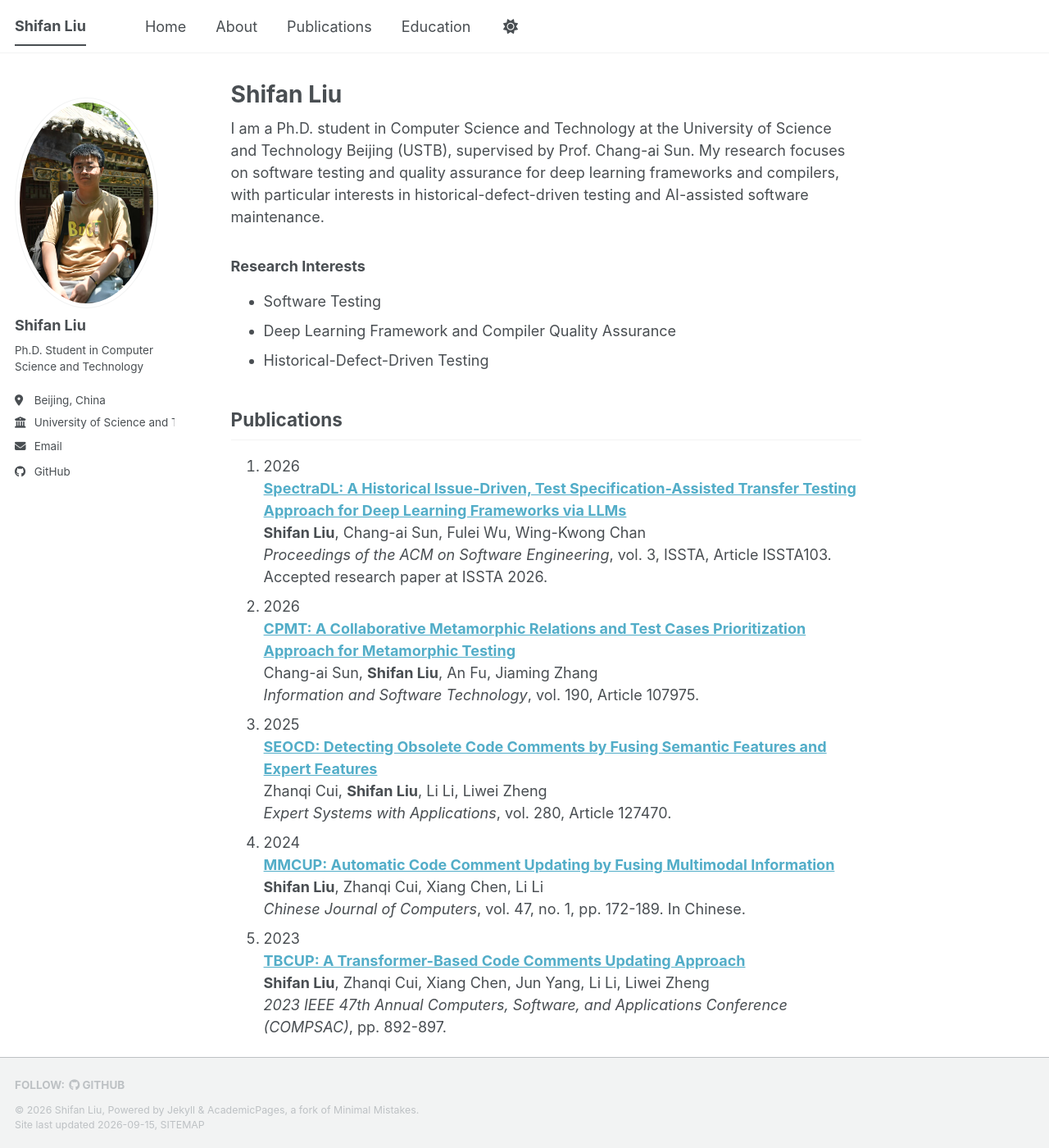
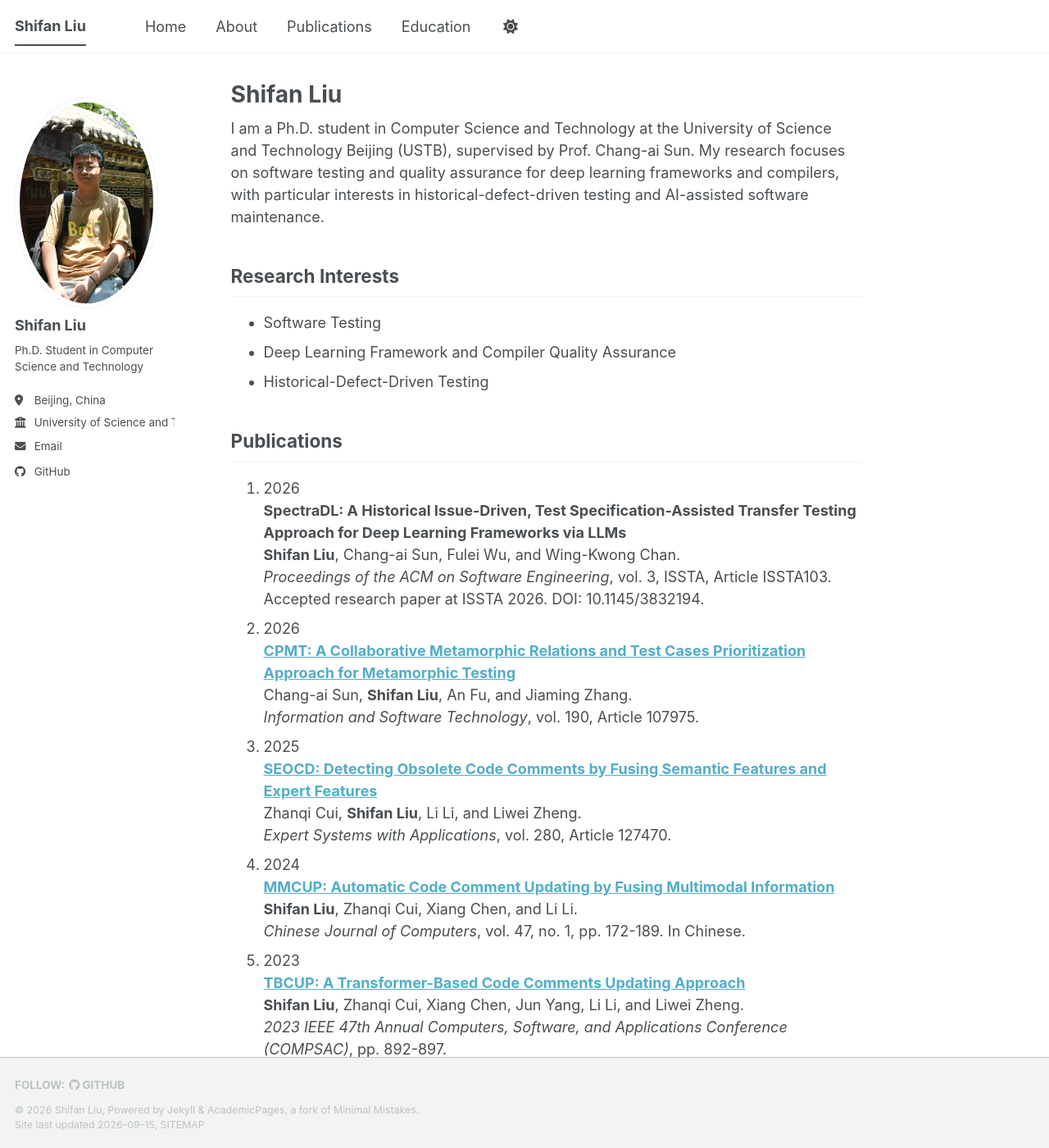
Before and after one commit to rookieLiu2018/rookieLiu2018.github.io, a Jekyll site: the page built from _pages/about.md, in a window 1280 px wide and 1400 px high. Shown: the whole window at 82% size. Built offline with Jekyll 4.4.1, drawn with Linux system fonts in a browser that asks for light colours; a style sheet for code colours, icons or effects is not loaded.

Commit message:
fix: improve homepage citation quality

```diff
--- a/_pages/about.md
+++ b/_pages/about.md
@@ -12,7 +12,7 @@ redirect_from:
 
 I am a Ph.D. student in Computer Science and Technology at the University of Science and Technology Beijing (USTB), supervised by Prof. Chang-ai Sun. My research focuses on software testing and quality assurance for deep learning frameworks and compilers, with particular interests in historical-defect-driven testing and AI-assisted software maintenance.
 
-### Research Interests
+## Research Interests
 
 - Software Testing
 - Deep Learning Framework and Compiler Quality Assurance
@@ -27,23 +27,23 @@ I am a Ph.D. student in Computer Science and Technology at the University of Sci
 <ol class="publication-list">
   <li>
     <span class="publication-year">2026</span>
-    <div><a href="https://doi.org/10.1145/3832194"><strong>SpectraDL: A Historical Issue-Driven, Test Specification-Assisted Transfer Testing Approach for Deep Learning Frameworks via LLMs</strong></a><br><strong>Shifan Liu</strong>, Chang-ai Sun, Fulei Wu, Wing-Kwong Chan<br><em>Proceedings of the ACM on Software Engineering</em>, vol. 3, ISSTA, Article ISSTA103. Accepted research paper at ISSTA 2026.</div>
+    <div><strong>SpectraDL: A Historical Issue-Driven, Test Specification-Assisted Transfer Testing Approach for Deep Learning Frameworks via LLMs</strong><br><strong>Shifan Liu</strong>, Chang-ai Sun, Fulei Wu, and Wing-Kwong Chan.<br><em>Proceedings of the ACM on Software Engineering</em>, vol. 3, ISSTA, Article ISSTA103. Accepted research paper at ISSTA 2026. DOI: 10.1145/3832194.</div>
   </li>
   <li>
     <span class="publication-year">2026</span>
-    <div><a href="https://doi.org/10.1016/j.infsof.2025.107975"><strong>CPMT: A Collaborative Metamorphic Relations and Test Cases Prioritization Approach for Metamorphic Testing</strong></a><br>Chang-ai Sun, <strong>Shifan Liu</strong>, An Fu, Jiaming Zhang<br><em>Information and Software Technology</em>, vol. 190, Article 107975.</div>
+    <div><a href="https://doi.org/10.1016/j.infsof.2025.107975"><strong>CPMT: A Collaborative Metamorphic Relations and Test Cases Prioritization Approach for Metamorphic Testing</strong></a><br>Chang-ai Sun, <strong>Shifan Liu</strong>, An Fu, and Jiaming Zhang.<br><em>Information and Software Technology</em>, vol. 190, Article 107975.</div>
   </li>
   <li>
     <span class="publication-year">2025</span>
-    <div><a href="https://doi.org/10.1016/j.eswa.2025.127470"><strong>SEOCD: Detecting Obsolete Code Comments by Fusing Semantic Features and Expert Features</strong></a><br>Zhanqi Cui, <strong>Shifan Liu</strong>, Li Li, Liwei Zheng<br><em>Expert Systems with Applications</em>, vol. 280, Article 127470.</div>
+    <div><a href="https://doi.org/10.1016/j.eswa.2025.127470"><strong>SEOCD: Detecting Obsolete Code Comments by Fusing Semantic Features and Expert Features</strong></a><br>Zhanqi Cui, <strong>Shifan Liu</strong>, Li Li, and Liwei Zheng.<br><em>Expert Systems with Applications</em>, vol. 280, Article 127470.</div>
   </li>
   <li>
     <span class="publication-year">2024</span>
-    <div><a href="https://doi.org/10.11897/SP.J.1016.2024.00172"><strong>MMCUP: Automatic Code Comment Updating by Fusing Multimodal Information</strong></a><br><strong>Shifan Liu</strong>, Zhanqi Cui, Xiang Chen, Li Li<br><em>Chinese Journal of Computers</em>, vol. 47, no. 1, pp. 172-189. In Chinese.</div>
+    <div><a href="https://doi.org/10.11897/SP.J.1016.2024.00172"><strong>MMCUP: Automatic Code Comment Updating by Fusing Multimodal Information</strong></a><br><strong>Shifan Liu</strong>, Zhanqi Cui, Xiang Chen, and Li Li.<br><em>Chinese Journal of Computers</em>, vol. 47, no. 1, pp. 172-189. In Chinese.</div>
   </li>
   <li>
     <span class="publication-year">2023</span>
-    <div><a href="https://doi.org/10.1109/COMPSAC57700.2023.00119"><strong>TBCUP: A Transformer-Based Code Comments Updating Approach</strong></a><br><strong>Shifan Liu</strong>, Zhanqi Cui, Xiang Chen, Jun Yang, Li Li, Liwei Zheng<br><em>2023 IEEE 47th Annual Computers, Software, and Applications Conference (COMPSAC)</em>, pp. 892-897.</div>
+    <div><a href="https://doi.org/10.1109/COMPSAC57700.2023.00119"><strong>TBCUP: A Transformer-Based Code Comments Updating Approach</strong></a><br><strong>Shifan Liu</strong>, Zhanqi Cui, Xiang Chen, Jun Yang, Li Li, and Liwei Zheng.<br><em>2023 IEEE 47th Annual Computers, Software, and Applications Conference (COMPSAC)</em>, pp. 892-897.</div>
   </li>
 </ol>
 
```
